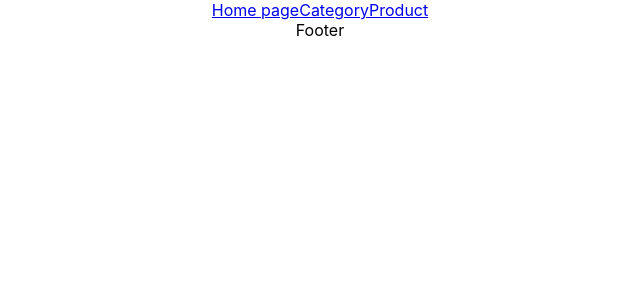
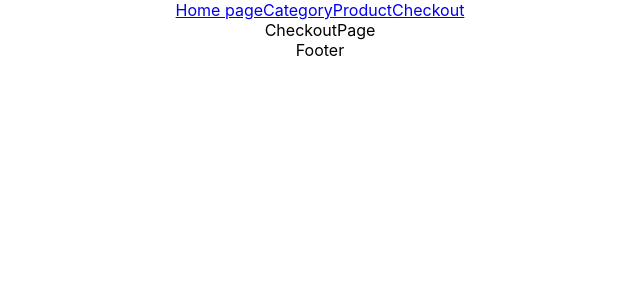
Before and after one commit to morantaf/shmamazon-project, a React (Create React App) app: page /cart in a window 1280 px wide. Shown: the top 300 px of the page, without its empty margins (320-960 px from the left). Built offline with nearby package versions, Linux system fonts and the light colour scheme.

Commit message:
Add to cart button + Link to Checkout Page

```diff
--- a/src/App.js
+++ b/src/App.js
@@ -6,7 +6,7 @@ import { Route } from "react-router";
 import CategoryPage from "./component/CategoryPage";
 import ProductPage from "./component/ProductPage";
 import Footer from "./component/Footer";
-
+import CheckoutPage from "./component/CheckoutPage";
 function App() {
   return (
     <div className="App">
@@ -15,6 +15,7 @@ function App() {
       <Route path="/product/:id" component={ProductPage} />
       <Route path="/category/:id" component={CategoryPage} />
       <Route exact path="/" component={HomePage} />
+      <Route path="/cart" component={CheckoutPage} />
 
       <Footer />
     </div>
--- a/src/component/CheckoutPage.js
+++ b/src/component/CheckoutPage.js
@@ -0,0 +1,14 @@
+import React, { Component } from "react";
+import { connect } from "react-redux";
+
+class CheckoutPage extends Component {
+  render() {
+    return <div>CheckoutPage</div>;
+  }
+}
+
+function mapStateToProps(reduxState) {
+  return {};
+}
+
+export default connect(mapStateToProps)(CheckoutPage);
--- a/src/component/HomePage.js
+++ b/src/component/HomePage.js
@@ -13,7 +13,7 @@ class HomePage extends Component {
     return (
       <div>
         {this.props.categories.map(category => (
-          <Link to={`/category/${category.id}`}>
+          <Link key={category.id} to={`/category/${category.id}`}>
             <Category
               key={category.id}
               name={category.name}
--- a/src/component/Navbar.js
+++ b/src/component/Navbar.js
@@ -9,6 +9,7 @@ export default class Navbar extends Component {
         <Link to="/">Home page</Link>
         <Link to="/category">Category</Link>
         <Link to="/product">Product</Link>
+        <Link to="/cart">Checkout</Link>
       </div>
     );
   }
--- a/src/component/Product.js
+++ b/src/component/Product.js
@@ -10,6 +10,7 @@ class Product extends Component {
         <p>
           {this.props.price} {this.props.inStock}
         </p>
+        <button>Add to Cart</button>
       </div>
     );
   }
```
